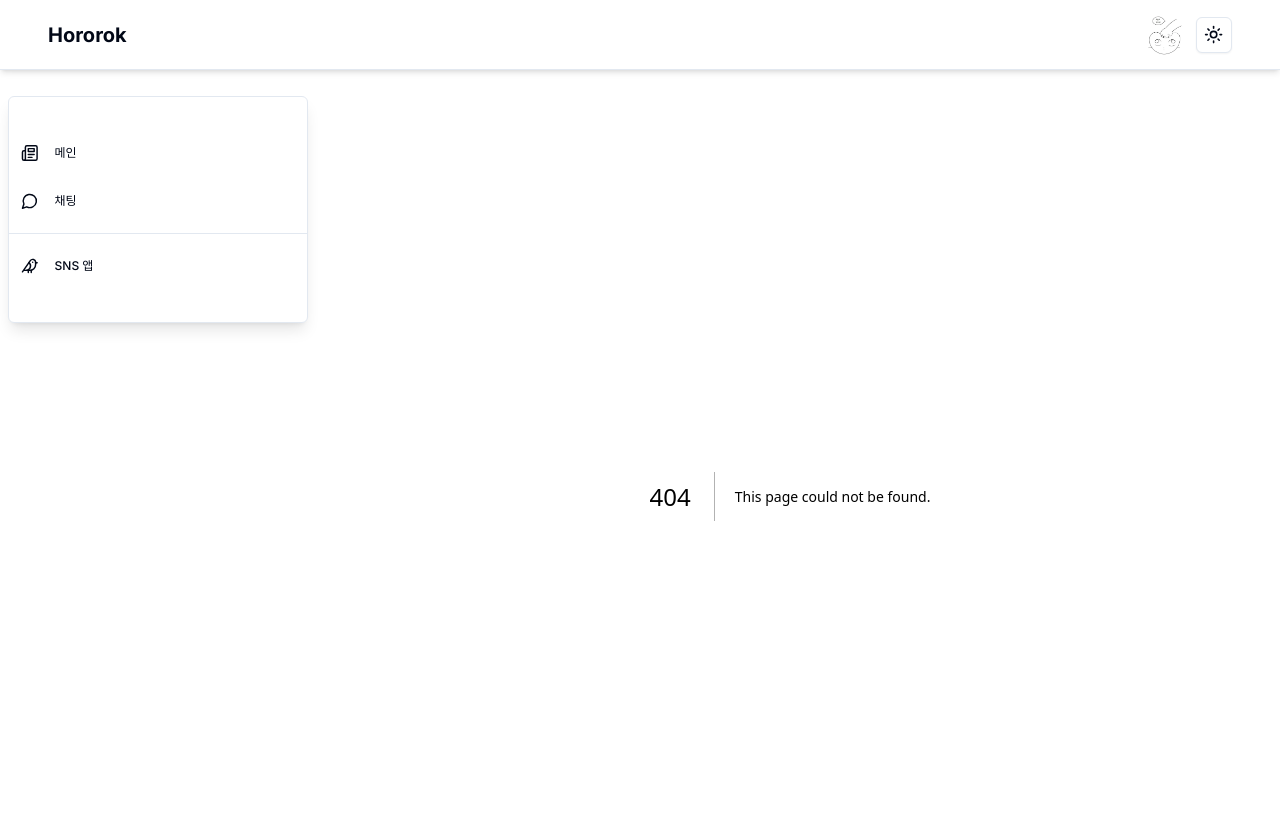
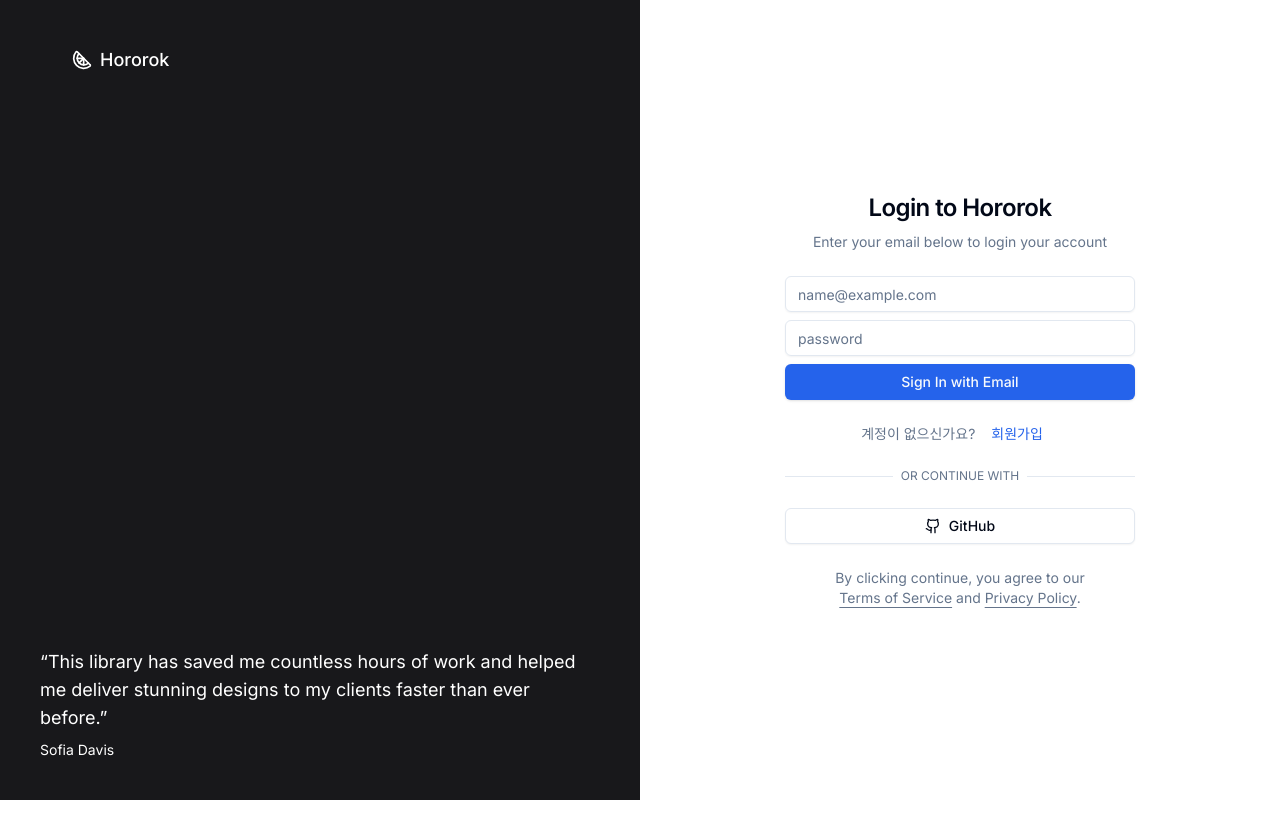
Before and after one commit to dev-hororok/hororok-app, a Next.js app: page /auth/login in a window 1280 px wide. Before the commit this address had no page. Shown: the top 838 px of the page. After the commit the page ends 800 px from the top, so only its background shows below. Built offline with nearby package versions, Linux system fonts and the light colour scheme.

Commit message:
💄 - 로그인, 회원가입 UI 작업

```diff
--- /dev/null
+++ b/src/app/(main)/layout.tsx
@@ -0,0 +1,9 @@
+import { AppLayout } from '@/components/layouts/AppLayout';
+
+export default function MainLayout({
+  children,
+}: {
+  children: React.ReactNode;
+}) {
+  return <AppLayout>{children}</AppLayout>;
+}
--- /dev/null
+++ b/src/app/auth/layout.tsx
@@ -0,0 +1,57 @@
+import { Metadata } from 'next';
+import Image from 'next/image';
+import Link from 'next/link';
+
+import { cn } from '@/lib/utils';
+import { buttonVariants } from '@/components/ui/button';
+import { Citrus } from 'lucide-react';
+
+export const metadata: Metadata = {
+  title: 'Authentication',
+  description: 'Authentication forms built using the components.',
+};
+
+export default function AuthLayout({
+  children,
+}: {
+  children: React.ReactNode;
+}) {
+  return (
+    <>
+      <div className="container relative hidden h-screen flex-col items-center justify-center md:grid lg:max-w-none lg:grid-cols-2 lg:px-0">
+        <div className="relative hidden h-full flex-col bg-muted p-10 text-white lg:flex dark:border-r">
+          <div className="absolute inset-0 bg-zinc-900" />
+          <div
+            className={`relative z-20 flex items-center text-lg font-medium`}
+          >
+            <Link
+              href="/"
+              className={cn(
+                buttonVariants({ variant: 'ghost', size: 'lg' }),
+                'text-lg gap-2'
+              )}
+            >
+              <Citrus className="w-5 h-5" />
+              Hororok
+            </Link>
+          </div>
+          <div className="relative z-20 mt-auto">
+            <blockquote className="space-y-2">
+              <p className="text-lg">
+                &ldquo;This library has saved me countless hours of work and
+                helped me deliver stunning designs to my clients faster than
+                ever before.&rdquo;
+              </p>
+              <footer className="text-sm">Sofia Davis</footer>
+            </blockquote>
+          </div>
+        </div>
+        <div className="lg:p-8">
+          <div className="mx-auto flex w-full flex-col justify-center space-y-6 sm:w-[350px]">
+            {children}
+          </div>
+        </div>
+      </div>
+    </>
+  );
+}
--- /dev/null
+++ b/src/app/auth/login/page.tsx
@@ -0,0 +1,35 @@
+import { LoginForm } from '@/page-sections/auth/LoginForm';
+import Link from 'next/link';
+
+export default function LoginPage() {
+  return (
+    <>
+      <div className="flex flex-col space-y-2 text-center">
+        <h1 className="text-2xl font-semibold tracking-tight">
+          Login to Hororok
+        </h1>
+        <p className="text-sm text-muted-foreground">
+          Enter your email below to login your account
+        </p>
+      </div>
+      <LoginForm />
+      <p className="px-8 text-center text-sm text-muted-foreground">
+        By clicking continue, you agree to our{' '}
+        <Link
+          href="/terms"
+          className="underline underline-offset-4 hover:text-primary"
+        >
+          Terms of Service
+        </Link>{' '}
+        and{' '}
+        <Link
+          href="/privacy"
+          className="underline underline-offset-4 hover:text-primary"
+        >
+          Privacy Policy
+        </Link>
+        .
+      </p>
+    </>
+  );
+}
--- /dev/null
+++ b/src/app/auth/register/page.tsx
@@ -0,0 +1,35 @@
+import { RegisterForm } from '@/page-sections/auth/RegisterForm';
+import Link from 'next/link';
+
+export default function RegisterPage() {
+  return (
+    <>
+      <div className="flex flex-col space-y-2 text-center">
+        <h1 className="text-2xl font-semibold tracking-tight">
+          Create an account
+        </h1>
+        <p className="text-sm text-muted-foreground">
+          Enter your email below to create your account
+        </p>
+      </div>
+      <RegisterForm />
+      <p className="px-8 text-center text-sm text-muted-foreground">
+        By clicking continue, you agree to our{' '}
+        <Link
+          href="/terms"
+          className="underline underline-offset-4 hover:text-primary"
+        >
+          Terms of Service
+        </Link>{' '}
+        and{' '}
+        <Link
+          href="/privacy"
+          className="underline underline-offset-4 hover:text-primary"
+        >
+          Privacy Policy
+        </Link>
+        .
+      </p>
+    </>
+  );
+}
--- a/src/app/layout.tsx
+++ b/src/app/layout.tsx
@@ -1,9 +1,8 @@
 import type { Metadata } from 'next';
 import { Inter as FontSans } from 'next/font/google';
-import { AppLayout } from '@/components/layouts/AppLayout';
-import '@/styles/globals.css';
 import { cn } from '@/lib/utils';
 import { ThemeProvider } from '@/providers/ThemeProvider';
+import '@/styles/globals.css';
 
 export const fontSans = FontSans({
   subsets: ['latin'],
@@ -34,7 +33,7 @@
           enableSystem
           disableTransitionOnChange
         >
-          <AppLayout>{children}</AppLayout>
+          {children}
         </ThemeProvider>
       </body>
     </html>
--- a/src/components/header/Header.tsx
+++ b/src/components/header/Header.tsx
@@ -1,15 +1,23 @@
 import Link from 'next/link';
 import { UserNav } from '../usernav/UserNav';
 import { DarkModeToggle } from '../common/DarkModeToggle';
+import { Button, buttonVariants } from '../ui/button';
 
 export const Header = () => {
+  const isLoggedIn = false;
   return (
     <header className="fixed top-0 h-[70px] z-30 flex items-center justify-between w-full px-12 bg-background text-foreground border-b shadow-md">
       <Link href="/" className="text-xl font-bold">
         Hororok
       </Link>
       <div className="space-x-4 flex items-center">
-        <UserNav />
+        {isLoggedIn ? (
+          <UserNav />
+        ) : (
+          <Link href="/auth/login" className={buttonVariants()}>
+            Login
+          </Link>
+        )}
         <DarkModeToggle />
       </div>
     </header>
--- /dev/null
+++ b/src/page-sections/auth/LoginForm.tsx
@@ -0,0 +1,91 @@
+'use client';
+
+import * as React from 'react';
+
+import { cn } from '@/lib/utils';
+import { Label } from '@/components/ui/label';
+import { Input } from '@/components/ui/input';
+import { Button, buttonVariants } from '@/components/ui/button';
+import { Github, Loader } from 'lucide-react';
+import Link from 'next/link';
+
+interface UserAuthFormProps extends React.HTMLAttributes<HTMLDivElement> {}
+
+export function LoginForm({ className, ...props }: UserAuthFormProps) {
+  const [isLoading, setIsLoading] = React.useState<boolean>(false);
+
+  async function onSubmit(event: React.SyntheticEvent) {
+    event.preventDefault();
+    setIsLoading(true);
+
+    setTimeout(() => {
+      setIsLoading(false);
+    }, 3000);
+  }
+
+  return (
+    <div className={cn('grid gap-6', className)} {...props}>
+      <form onSubmit={onSubmit}>
+        <div className="grid gap-2">
+          <div className="grid gap-1">
+            <Label className="sr-only" htmlFor="email">
+              Email
+            </Label>
+            <Input
+              id="email"
+              placeholder="name@example.com"
+              type="email"
+              autoCapitalize="none"
+              autoComplete="email"
+              autoCorrect="off"
+              disabled={isLoading}
+            />
+          </div>
+          <div className="grid gap-1">
+            <Label className="sr-only" htmlFor="password">
+              Password
+            </Label>
+            <Input
+              id="password"
+              placeholder="password"
+              type="password"
+              disabled={isLoading}
+            />
+          </div>
+
+          <Button disabled={isLoading}>
+            {isLoading && <Loader className="mr-2 h-4 w-4 animate-spin" />}
+            Sign In with Email
+          </Button>
+        </div>
+      </form>
+      <div className="flex justify-center items-center text-sm">
+        <span className="text-muted-foreground">계정이 없으신가요?</span>
+        <Link
+          href="/auth/register"
+          className={cn(buttonVariants({ variant: 'link' }), 'h-auto py-0')}
+        >
+          회원가입
+        </Link>
+      </div>
+      <div className="relative">
+        <div className="absolute inset-0 flex items-center">
+          <span className="w-full border-t" />
+        </div>
+        <div className="relative flex justify-center text-xs uppercase">
+          <span className="bg-background px-2 text-muted-foreground">
+            Or continue with
+          </span>
+        </div>
+      </div>
+      <Button variant="outline" type="button" disabled={isLoading}>
+        {isLoading ? (
+          <Loader className="mr-2 h-4 w-4 animate-spin" />
+        ) : (
+          <Github className="mr-2 h-4 w-4" />
+        )}
+        GitHub
+      </Button>
+    </div>
+  );
+}
--- /dev/null
+++ b/src/page-sections/auth/RegisterForm.tsx
@@ -0,0 +1,93 @@
+'use client';
+
+import * as React from 'react';
+
+import { cn } from '@/lib/utils';
+import { Label } from '@/components/ui/label';
+import { Input } from '@/components/ui/input';
+import { Button, buttonVariants } from '@/components/ui/button';
+import { Github, Loader } from 'lucide-react';
+import Link from 'next/link';
+
+interface UserAuthFormProps extends React.HTMLAttributes<HTMLDivElement> {}
+
+export function RegisterForm({ className, ...props }: UserAuthFormProps) {
+  const [isLoading, setIsLoading] = React.useState<boolean>(false);
+
+  async function onSubmit(event: React.SyntheticEvent) {
+    event.preventDefault();
+    setIsLoading(true);
+
+    setTimeout(() => {
+      setIsLoading(false);
+    }, 3000);
+  }
+
+  return (
+    <div className={cn('grid gap-6', className)} {...props}>
+      <form onSubmit={onSubmit}>
+        <div className="grid gap-2">
+          <div className="grid gap-1">
+            <Label className="sr-only" htmlFor="email">
+              Email
+            </Label>
+            <Input
+              id="email"
+              placeholder="name@example.com"
+              type="email"
+              autoCapitalize="none"
+              autoComplete="email"
+              autoCorrect="off"
+              disabled={isLoading}
+            />
+          </div>
+
+          <div className="grid gap-1">
+            <Label className="sr-only" htmlFor="password">
+              Password
+            </Label>
+            <Input
+              id="password"
+              placeholder="password"
+              type="password"
+              disabled={isLoading}
+            />
+          </div>
+
+          <Button disabled={isLoading}>
+            {isLoading && <Loader className="mr-2 h-4 w-4 animate-spin" />}
+            Sign In with Email
+          </Button>
+        </div>
+      </form>
+
+      <div className="flex justify-center items-center text-sm">
+        <span className="text-muted-foreground">이미 계정이 있나요?</span>
+        <Link
+          href="/auth/login"
+          className={cn(buttonVariants({ variant: 'link' }), 'h-auto py-0')}
+        >
+          로그인
+        </Link>
+      </div>
+      <div className="relative">
+        <div className="absolute inset-0 flex items-center">
+          <span className="w-full border-t" />
+        </div>
+        <div className="relative flex justify-center text-xs uppercase">
+          <span className="bg-background px-2 text-muted-foreground">
+            Or continue with
+          </span>
+        </div>
+      </div>
+      <Button variant="outline" type="button" disabled={isLoading}>
+        {isLoading ? (
+          <Loader className="mr-2 h-4 w-4 animate-spin" />
+        ) : (
+          <Github className="mr-2 h-4 w-4" />
+        )}{' '}
+        GitHub
+      </Button>
+    </div>
+  );
+}
--- a/src/styles/globals.css
+++ b/src/styles/globals.css
@@ -34,7 +34,7 @@
     --popover: 222.2 84% 4.9%;
     --popover-foreground: 210 40% 98%;
     --primary: 217.2 91.2% 59.8%;
-    --primary-foreground: 222.2 47.4% 11.2%;
+    --primary-foreground: 210 40% 98%;
     --secondary: 217.2 32.6% 17.5%;
     --secondary-foreground: 210 40% 98%;
     --muted: 217.2 32.6% 17.5%;
```
Also changed, not shown: src/app/(main)/chat/page.tsx (renamed from src/app/chat/page.tsx), src/app/(main)/page.tsx (renamed from src/app/page.tsx), src/app/(main)/sns/page.tsx (renamed from src/app/sns/page.tsx).
